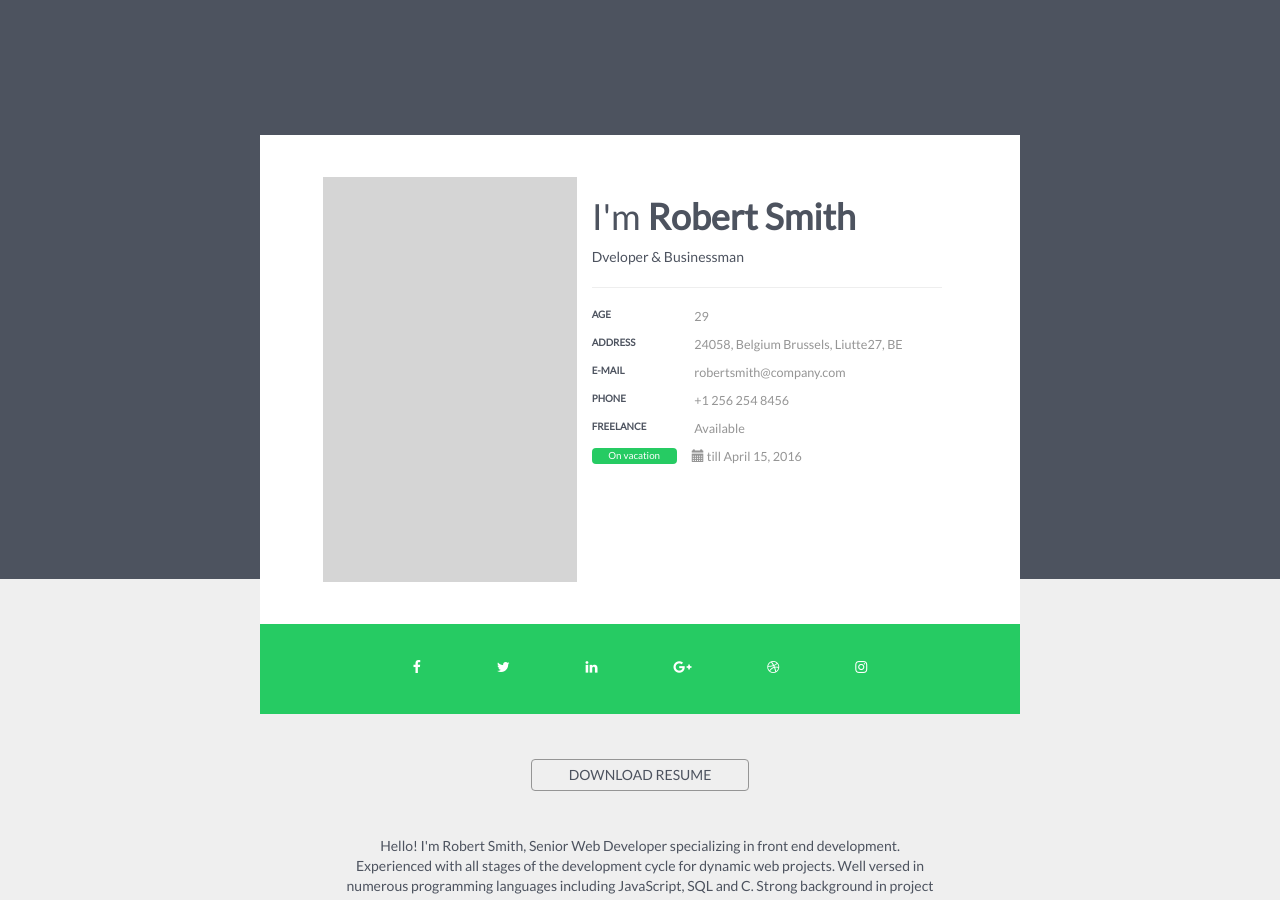
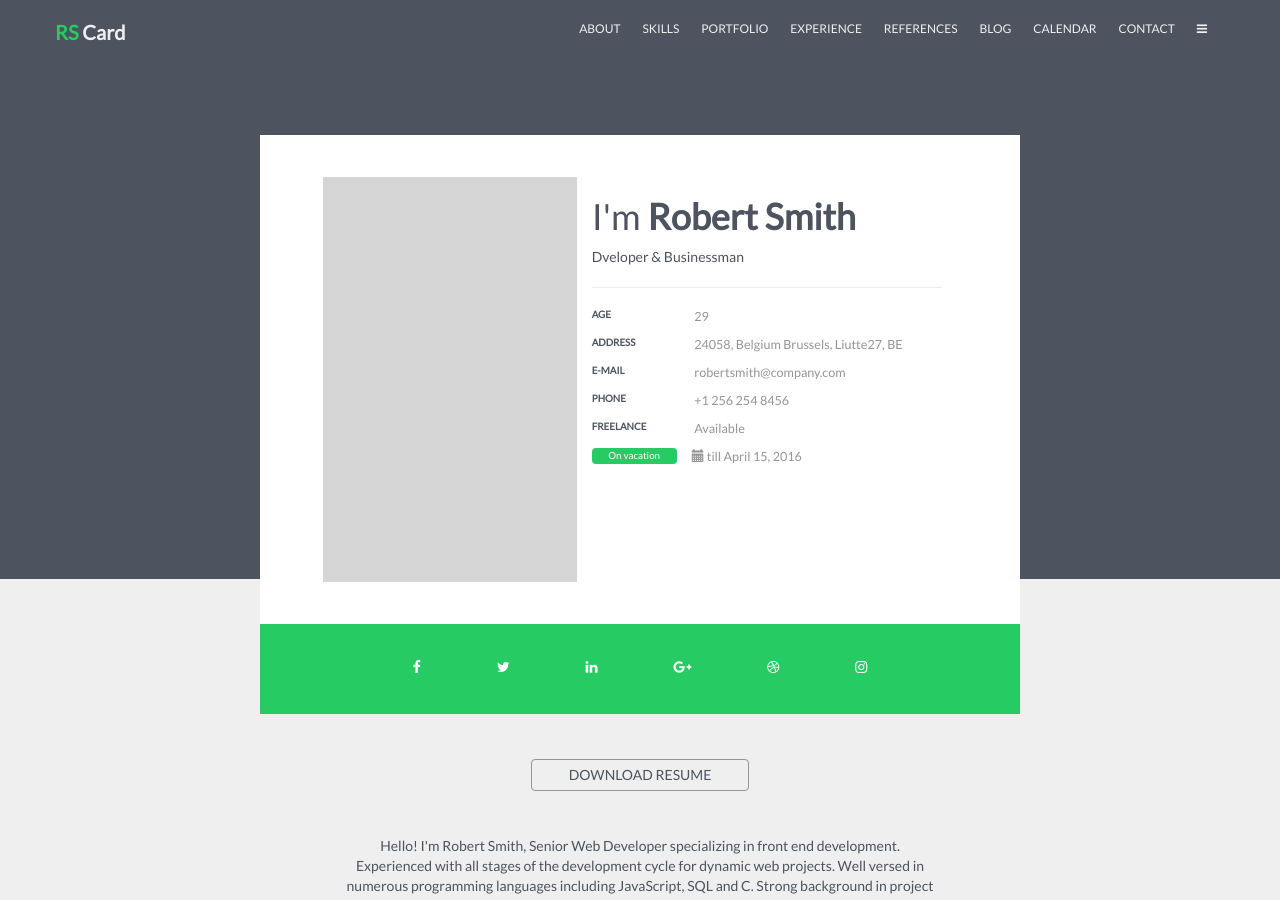
Before and after one commit to shipra1509/RS-Card, a Jekyll site: the page built from index.html, in a window 1280 px wide and 900 px high. Built offline with Jekyll 4.4.1, drawn with Linux system fonts in a browser that asks for light colours; nearby versions of some CDN libraries; some of the changed text lies outside the part shown.

Commit message:
Added navigation bar

```diff
--- a/_includes/header.html
+++ b/_includes/header.html
@@ -1,16 +1,20 @@
-<div class="navbar">
-<div class="container">
-  <a href="/" class="navbar-brand"><span>RS</span> card</a>
-
-  <ul class="nav nav-pills navbar-nav navbar-right">
-   <a href=""><li>ABOUT</li></a>
-    <li>SKILLS</li>
-    <li>PORTFOLIO</li>
-    <li>EXPERIENCE</li>
-    <li>REFERENCES</li>
-    <li>BLOG</li>
-    <li>CALENDAR</li>
-    <li>CONTACT</li>
-  </ul>
+<div class="header navbar-fixed-top">
+  <div class="container">
+    <div class="row">
+      <div class="nav background">
+      <a href="#about1" class="logo"><span>RS</span> Card</a>
+      <div class="pull-right">
+        <a href="#about1">ABOUT</a>
+        <a href="#skills">SKILLS</a>
+        <a href="#portfolio">PORTFOLIO</a>
+        <a href="#work-experience">EXPERIENCE</a>
+        <a href="#">REFERENCES</a>
+        <a href="#">BLOG</a>
+        <a href="#">CALENDAR</a>
+        <a href="#contact-me">CONTACT</a>
+        <a href=""><i id="nav-toggler" class="fa fa-bars fa-1.5x"></i></a>
+         </div>
+      </div>
+    </div>
+  </div>
 </div>
-</div>
--- a/_sass/_home.scss
+++ b/_sass/_home.scss
@@ -1,10 +1,32 @@
-header{
+.header{
 	background-color: #4D535F;
+	min-height: 7vh;
 
 	span{
-		color:#000000;
-		text-decoration:none;
+		color: #26CB63;
 	}
+	.background{
+		text-decoration: none;
+		margin-top: 2vh;
+
+		.logo{
+		font-size: 20px;
+		text-decoration: none;
+		font-weight: bold;
+		font-family: 'Lato', sans-serif;
+	}
+		a{
+			color: #EFEFEF;
+			padding-right: 2vh;
+			font-size: 12px;
+			font-family: 'Lato', sans-serif;
+
+		}
+		a:hover{
+			text-decoration: none;
+		}
+	}
+
 }
 
 body{
@@ -106,6 +128,7 @@ body{
 	}
 
 	#skills{
+		padding-top: 5vh;
 		width: 100%;
 		min-height: 50vh;
 		background-color: #EFEFEF;
@@ -454,9 +477,7 @@ body{
 				padding-bottom: 5vh;
 			}
 
-			.right-block{
-				padding-top: 4vh;
-				height: 30vh;
+
 		}
 		img{
 			height: 25vh;
@@ -472,22 +493,6 @@ body{
 		}
 	}
 
-		.iconss{
-			top: -57vh;
+
+
 }
-
-		.one{
-			top: -20vh;
-		}
-
-		.two{
-			top: -58vh;
-		}
-	}
-
-	#foot{
-		width: 100%;
-		height: 50vh;
-		background-color: #EFEFEF;
-	}
-}
--- a/index.html
+++ b/index.html
@@ -2,9 +2,9 @@
 layout: home
 ---
 
-<!-- <header>
+<header>
 	{% include header.html %}
-</header> -->
+</header>
 
 <!-- ABOUT -->
 
@@ -164,7 +164,7 @@ layout: home
 
 
 <!-- WORK EXPERIENCE -->
-<div id="work-experience">
+<!-- <div id="work-experience">
 	<div class="container">
 		<h1>Work Experience</h1>
 
@@ -266,7 +266,7 @@ layout: home
 		</ul>
 
 	</div>
-</div>
+</div> -->
 
 <!-- CONTACT ME -->
 
@@ -321,11 +321,7 @@ layout: home
 		</div>
 
 	</div>
-</div>
 
-<div id="foot">
-
-</div>
 
 <footer>
 	{% include footer.html %}
```
Lines whose indentation alone changed are shown as unchanged.
